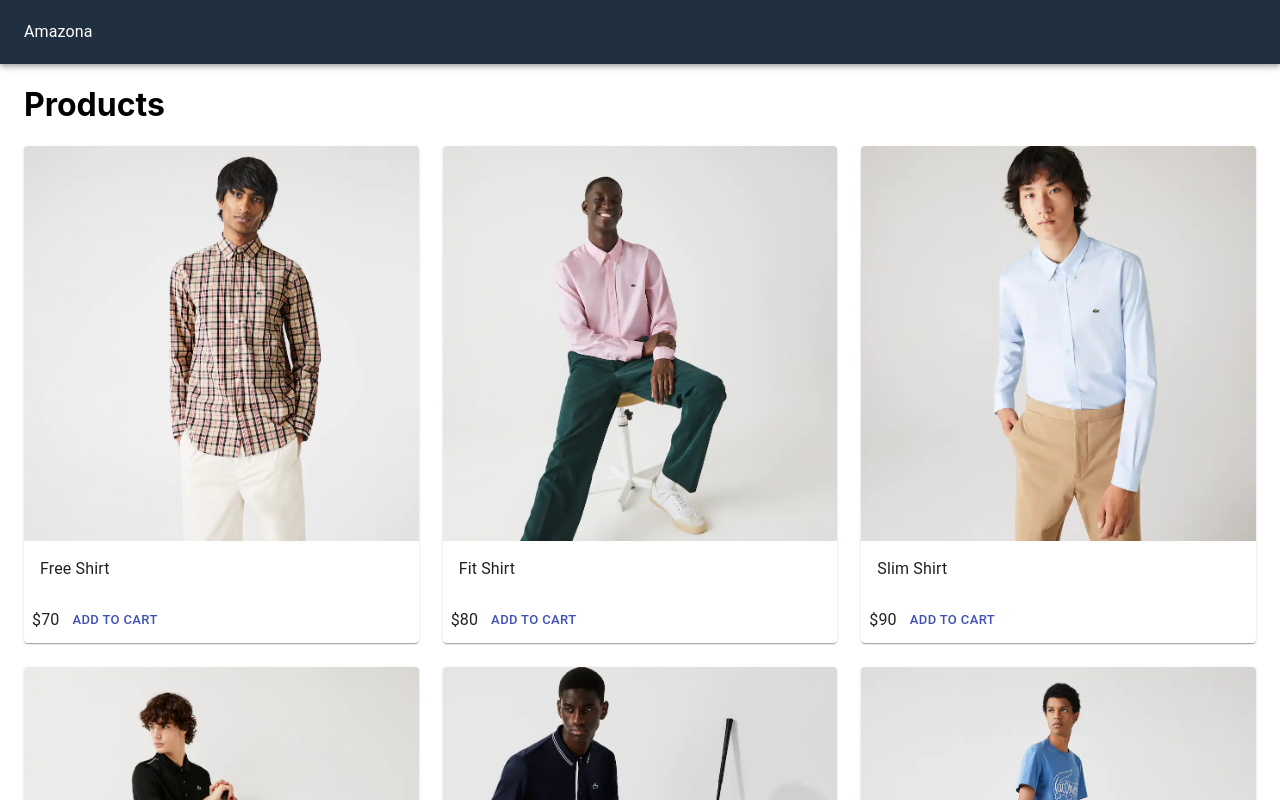
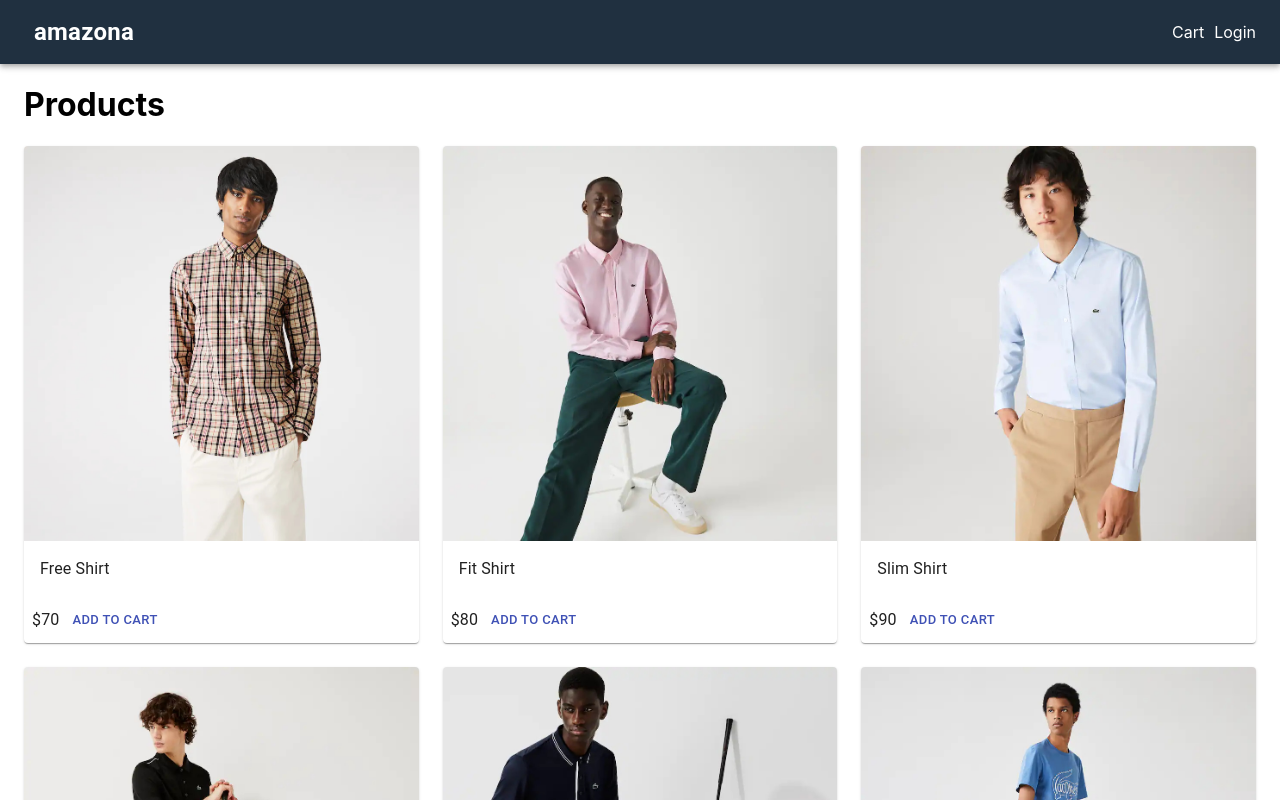
Before and after one commit to wandersonce/amazonaEC, a Next.js app: page / in a window 1280 px wide. Shown: the top 800 px of the page. Built offline with nearby package versions, Linux system fonts and the light colour scheme.

Commit message:
Logo, cart, login link

```diff
--- a/components/Layout.js
+++ b/components/Layout.js
@@ -1,6 +1,13 @@
 import React from 'react';
 import Head from 'next/head';
-import { AppBar, Toolbar, Typography, Container } from '@material-ui/core';
+import NextLink from 'next/link';
+import {
+  AppBar,
+  Toolbar,
+  Typography,
+  Container,
+  Link,
+} from '@material-ui/core';
 
 import useStyles from '../utils/styles';
 
@@ -13,7 +20,20 @@
       </Head>
       <AppBar position="static" className={classes.navbar}>
         <Toolbar>
-          <Typography>Amazona</Typography>
+          <NextLink href="/" passHref>
+            <Link>
+              <Typography className={classes.brand}>amazona</Typography>
+            </Link>
+          </NextLink>
+          <div className={classes.grow}></div>
+          <div>
+            <NextLink href="/cart" passHref>
+              <Link>Cart</Link>
+            </NextLink>
+            <NextLink href="/cart" passHref>
+              <Link>Login</Link>
+            </NextLink>
+          </div>
         </Toolbar>
       </AppBar>
       <Container className={classes.main}>{children}</Container>
--- a/pages/index.js
+++ b/pages/index.js
@@ -44,4 +44,4 @@
     </Layout>
   );
 }
-//stopped 27min
+//stopped 53min
--- a/utils/styles.js
+++ b/utils/styles.js
@@ -8,6 +8,13 @@
       marginLeft: 10,
     },
   },
+  brand: {
+    fontWeight: 'bold',
+    fontSize: '1.5rem',
+  },
+  grow: {
+    flexGrow: 1,
+  },
   main: {
     minHeight: '80vh',
   },
```
